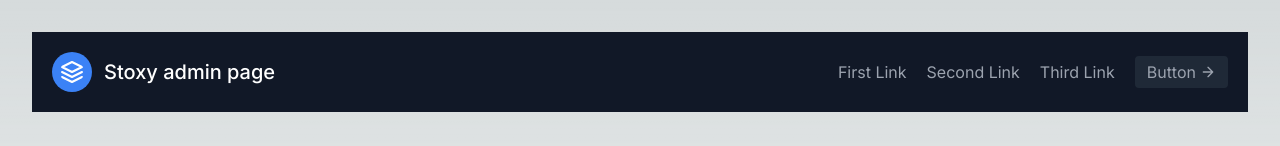
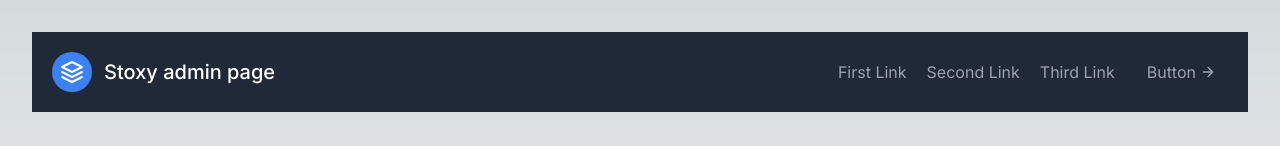
Before and after one commit to roshanpanda666/stoxy, a Next.js app: page / in a window 1280 px wide. Shown: the top 146 px of the page. Built offline with nearby package versions, Linux system fonts and the light colour scheme; no server answers; the database is empty.

Commit message:
commimting crime

```diff
--- a/components/header.js
+++ b/components/header.js
@@ -3,7 +3,7 @@ import React from 'react'
 const Header = () => {
   return (
     <div>
-      <header className="text-gray-400 bg-gray-900 body-font">
+      <header className="text-gray-400 bg-gray-800 body-font">
   <div className="container mx-auto flex flex-wrap p-5 flex-col md:flex-row items-center">
     <a className="flex title-font font-medium items-center text-white mb-4 md:mb-0">
       <svg xmlns="http://www.w3.org/2000/svg" fill="none" stroke="currentColor" stroke-linecap="round" stroke-linejoin="round" stroke-width="2" className="w-10 h-10 text-white p-2 bg-blue-500 rounded-full" viewBox="0 0 24 24">
```
